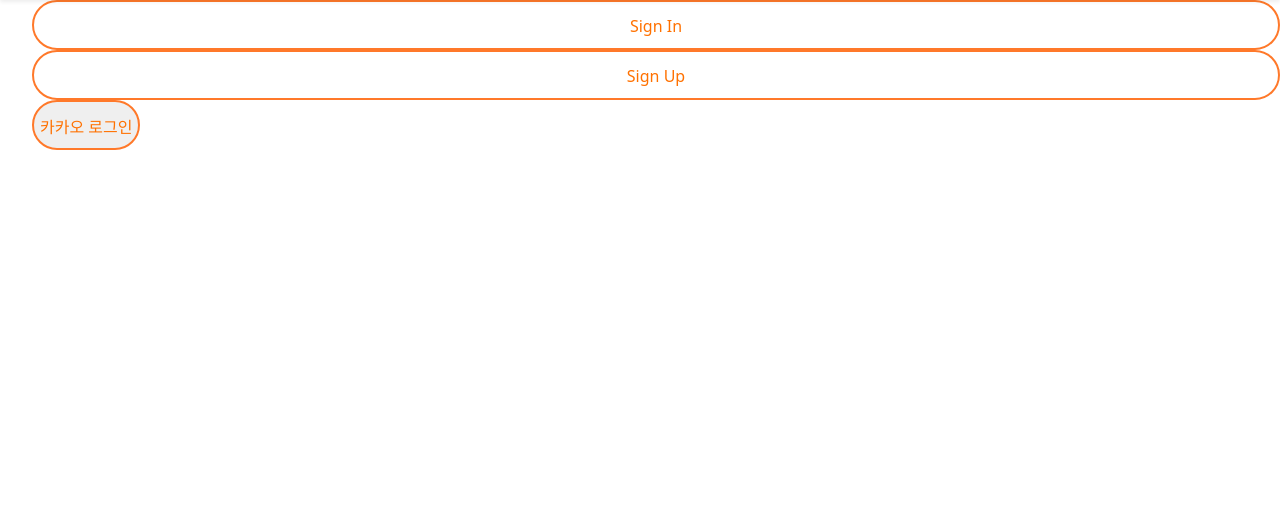
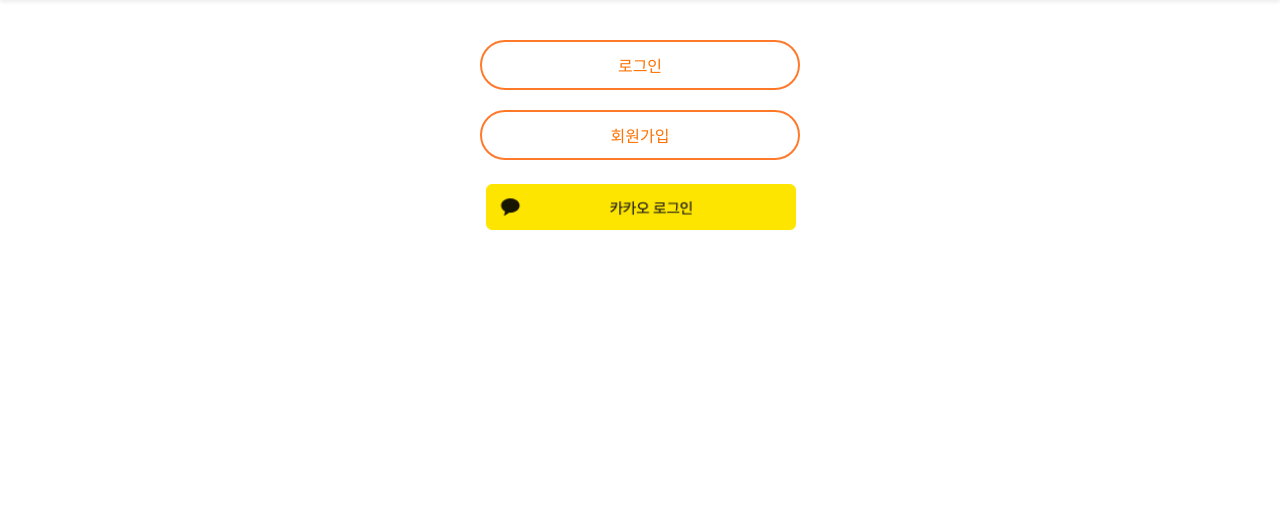
Before and after one commit to skysky44/goldang, a Django app: page /accounts/kakao/login/ in a window 1280 px wide. Shown: the part 67-586 px from the top of the page. Run offline with Django 3.2, Linux system fonts and the light colour scheme; some libraries are stand-ins or nearby versions.

Commit message:
account-button 및 socialaccount/login-template수정

```diff
--- a/accounts/templates/socialaccount/login.html
+++ b/accounts/templates/socialaccount/login.html
@@ -1,28 +1,63 @@
 {% extends "base.html" %}
 {% load i18n %}
+{% load static %}
+
+{% block style %}
+  <style>
+    .accounts-container {
+      width: 320px;
+      height: 500px;
+      margin: 20px auto;
+    }
+
+    .accounts-box {
+      padding-top: 20px;
+    }
+
+    .kakao-login-font {
+      line-height: 3rem;
+      border: none;
+      background-color: #FFFFFF;
+    }
+
+    .accounts-font {
+      text-decoration: none;
+      color: #FF7100;
+      font-size: 16px;
+      height: 50px;
+      border: 2px solid #ff792a;
+      border-radius: 50px;
+      display: block;
+      text-align: center;
+      line-height: 3rem;
+    }
+
+  </style>
+{% endblock style %}
 
 {% block content %}
-<div>
-      <ul>
-        {% comment %} {% if user.is_authenticated %}
-        <div>
-          <a href="{% url 'account_email' %}" class="nav-dropdown-account-font">{% trans "Change E-mail" %}</a></i>
-          <a href="{% url 'account_logout' %}" class="nav-dropdown-account-font">{% trans "Sign Out" %}</a></li>
-        </div>
-        {% else %} {% endcomment %}
-        <div>
-          <a href="{% url 'account_login' %}" class="nav-dropdown-account-font">{% trans "Sign In" %}</a></li>
-          <a href="{% url 'account_signup' %}" class="nav-dropdown-account-font">{% trans "Sign Up" %}</a></li>
-          <form method="post">
-            {% csrf_token %}
-            <button type="submit" class="nav-dropdown-account-font">{% trans "카카오 로그인" %}</button>
-          </form>
-          {% comment %} {% endif %} {% endcomment %}
-        </div>
 
-      </ul>
-    </div>
+<div class="accounts-container">
+  <div class="accounts-box">
+    <a href="{% url 'account_login' %}" class="accounts-font">
+      로그인
+    </a>
+  </div>
 
+  <div class="accounts-box">
+    <a href="{% url 'account_signup' %}" class="accounts-font">
+      회원가입
+    </a>
+  </div>
 
+  <div class="accounts-box">
+    <form method="post">
+      {% csrf_token %}
+      <button type="submit" class="kakao-login-font">
+        <img src="{% static 'plates/kakao_login_medium_wide.png' %}" alt="kakao-login" style="width: 310px;">
+      </button>
+    </form>
+  </div>
+</div>
 
 {% endblock content %}
--- a/templates/base.html
+++ b/templates/base.html
@@ -90,7 +90,6 @@
       font-size: 12px;
       color: #6a6a6a;
     }
-
 
     .post-like-type {
 
@@ -253,20 +252,6 @@
                       <!--별 아이콘-->
                       <div>
                         <img src="{% static 'plates/detail/bookmark_active.png' %}" alt="like-star-icon" class="post-like-star">
-
-                        {% comment %} <form action="{% url 'plates:likes' post.pk %}" method="POST">
-                          {% csrf_token %}
-                          {% if request.user in post.like_users.all %}
-                          <div>
-                            <button type="submit"></button>
-                          </div>
-                          {% else %}
-                          <div>
-                            <button type="submit"></button>
-                          </div>
-                          {% endif %}
-                        </form> {% endcomment %}
-
                       </div>
                     </div>
                     {% endfor %}
@@ -278,7 +263,6 @@
                     <p class="star-icon-text1">격하게 가고싶다..</p>
                     <p class="star-icon-text2">식당의 ‘별’ 아이콘을 누르면 가고싶은 곳을 쉽게 저장할 수 있습니다.</p>
                   </div>
-
                 {% endif %}
 
                 <div class="nav-dropdown-profile-box">
@@ -297,17 +281,23 @@
           </svg>
           <ul class="dropdown-menu dropdown-menu-end rounded-0">
             <div class="nav-dropdown-container">
-              <div class="nav-dropdown-account-box">
-                {% comment %} <li>
-                  <a href="{% url 'accounts:login' %}" class="nav-dropdown-account-font">로그인</a>
-                </li>
+              <div class="post-like-head">
+                가고싶다
+              </div>
+              <div class="text-center">
+                <a href="{% provider_login_url 'kakao' method='oauth2' %}"  style="text-decoration: none;">
+                  <img src="{% static 'plates/star.png' %}" alt="star-icon" class="star-icon">
+                  <p class="star-icon-text1">격하게 가고싶다..</p>
+                  <p class="star-icon-text2">식당의 ‘별’ 아이콘을 누르면 가고싶은 곳을 쉽게 저장할 수 있습니다.</p>
+                </a>
+              </div>
+
+              <div class="nav-dropdown-account-box" style="margin-top: 100px;">
                 <li>
-                  <a href="{% url 'accounts:signup' %}" class="nav-dropdown-account-font">회원가입</a>
-                </li> {% endcomment %}
-                <li>
-                  <a href="{% provider_login_url 'kakao' method='oauth2' %}" class="nav-dropdown-account-font">카카오톡 로그인</a>
+                  <a href="{% provider_login_url 'kakao' method='oauth2' %}" class="nav-dropdown-account-font">로그인</a>
                 </li>
               </div>
+
             </div>
           </ul>
         </div>
@@ -315,10 +305,10 @@
     </div>
   </div>
 </nav>
-  <main>
-    {% block content %}
-    {% endblock content %}
-  </main>
+<main>
+  {% block content %}
+  {% endblock content %}
+</main>
 
   {% block script %}
   {% endblock script %}
```
Also changed, not shown: plates/templates/plates/index.html (+0 -40 lines), accounts/migrations/0001_initial.py, plates/migrations/0001_initial.py, plates/static/plates/kakao_login_medium_wide.png (added).
